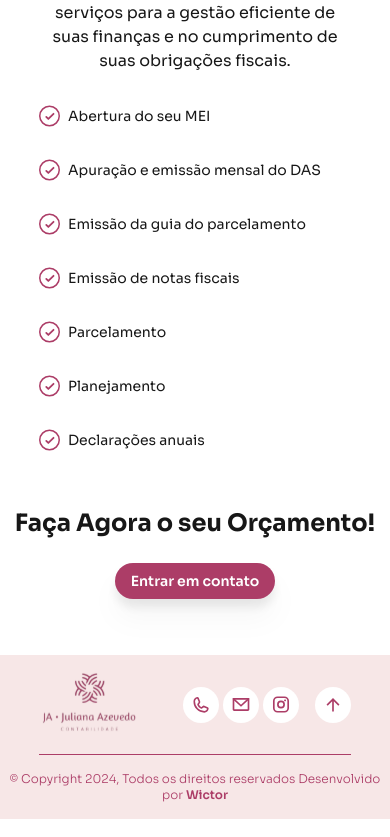
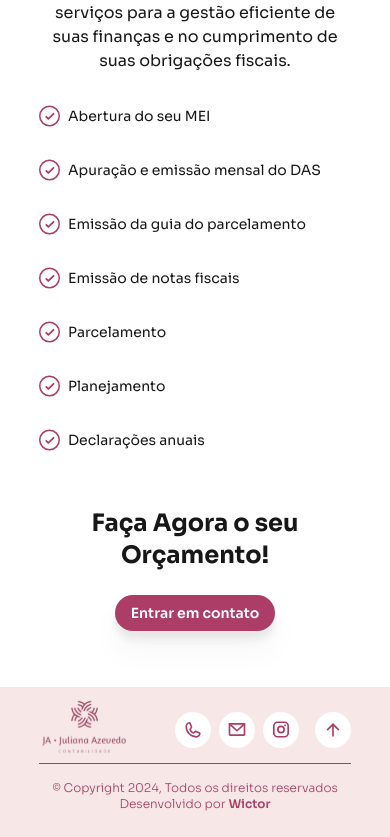
Before and after one commit to wictorluciano/juliana-azevedo, a React (Vite) app in the folder landing-page/: page / in a window 390 px wide. Shown: the part 2450-3287 px from the top of the page. Built offline with nearby package versions, Linux system fonts and the light colour scheme.

Commit message:
Update Footer

```diff
--- a/landing-page/src/components/Footer.jsx
+++ b/landing-page/src/components/Footer.jsx
@@ -1,12 +1,11 @@
 export default function Footer() {
     return (
-      <footer id="contato" className="bg-dark-scale-400 mt-14">
-        <div className="flex flex-col items-center">
-          <div className="flex items-center justify-between border-b border-brand-color
-          w-[312px] md:w-[500px] lg:w-[1024px] h-[100px] lg:h-[200px] mx-auto">
-            <img src="/logo2.svg" alt="" className="w-[100px] lg:w-[180px]"/>
+      <footer id="contato" className="flex flex-col items-center justify-center bg-dark-scale-400 mt-14">
+        <div className="flex flex-col justify-center w-[312px] md:w-[500px] lg:w-[1024px] h-[150px] lg:h-[200px]">
+          <div className="flex items-center justify-between border-b border-brand-color gap-2">
+            <img src="/logo2.svg" alt="" className="w-[90px] lg:w-[180px]"/>
               <div className="flex gap-4 lg:gap-12">
-                <div className="flex gap-1 lg:gap-6">
+                <div className="flex gap-2 lg:gap-6">
                   <a target="_blank" rel="noreferrer" href="https://api.whatsapp.com/send?phone=5521973209697&text=Olá,%20Gostaria%20de%20informações%20sobre%20a%20declaração%20de%20imposto%20de%20renda.">
                       <div className="flex items-center
                       w-[36px] h-[36px] xl:w-[50px] xl:h-[50px]
--- a/landing-page/src/components/Main.jsx
+++ b/landing-page/src/components/Main.jsx
@@ -123,7 +123,7 @@ export default function Main() {
           })}
         </Section>
 
-        <div className="flex flex-col lg:flex-row items-center justify-center gap-6">
+        <div className="flex flex-col lg:flex-row items-center justify-center gap-6 w-[312px] md:w-[500px] lg:w-[1024px] mx-auto">
           <h1 className="font-bold text-2xl text-center lg:text-4xl lg:text-start lg:w-[380px]">Faça Agora o seu Orçamento!</h1>
           <a target="_blank" rel="noreferrer" href="https://api.whatsapp.com/send?phone=5521973209697&text=Olá,%20Gostaria%20de%20informações%20sobre%20a%20declaração%20de%20imposto%20de%20renda.">
             <button className="text-white font-semibold text-sm drop-shadow-xl
```
